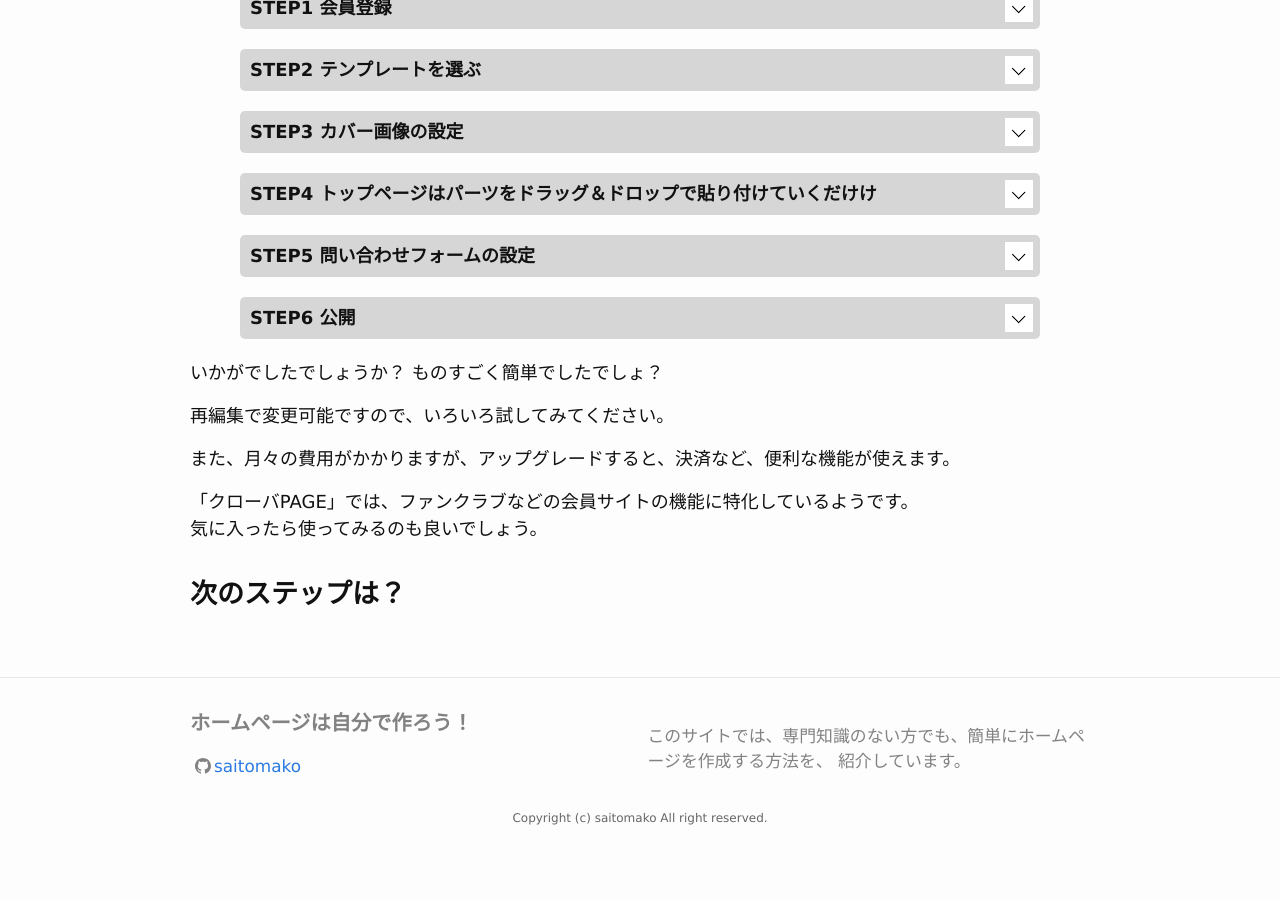
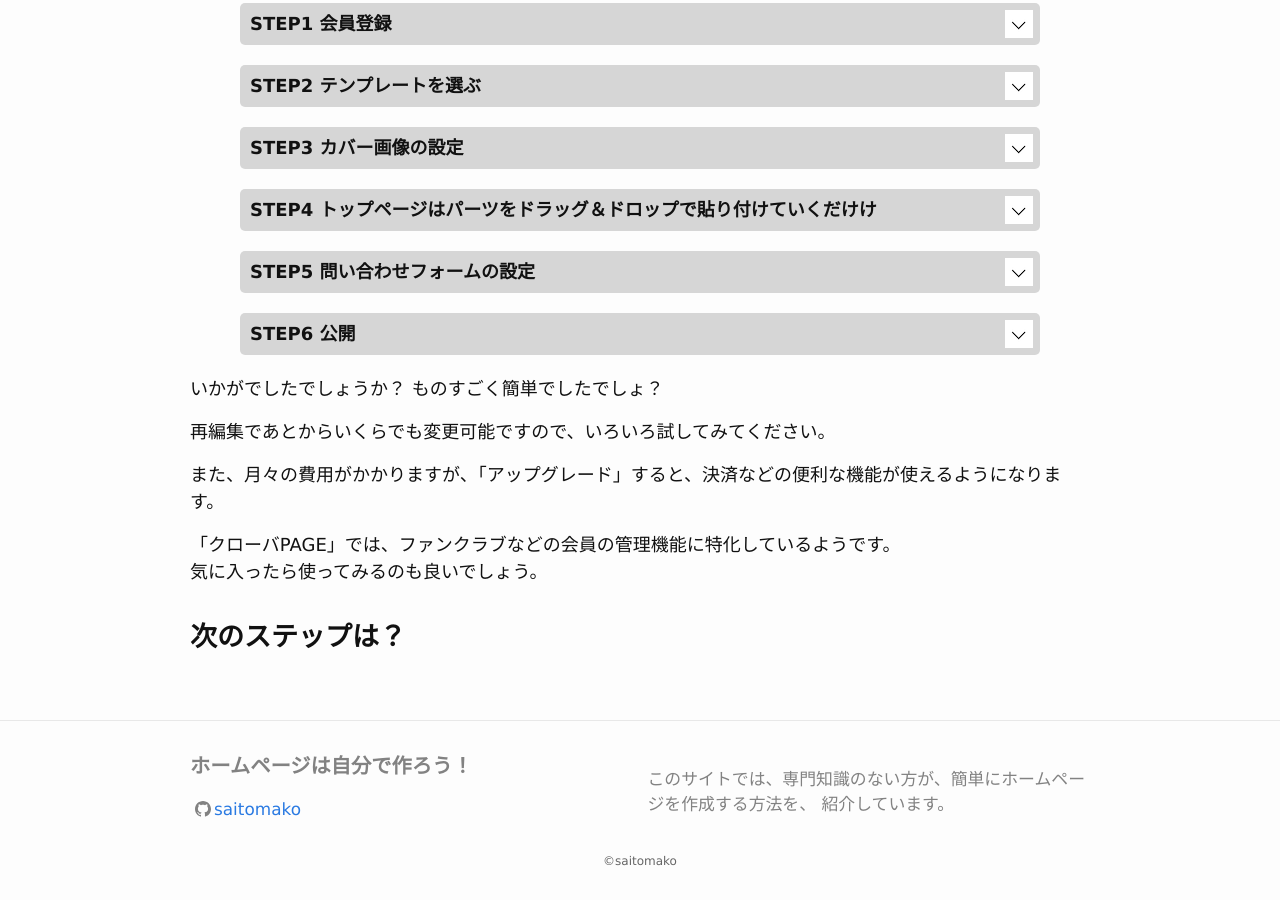
Before and after one commit to saitomako/hpbyself, a Jekyll site: the page built from index.md, in a window 1280 px wide and 900 px high, scrolled down 2400 px. Built offline with Jekyll 4.4.1, drawn with Linux system fonts in a browser that asks for light colours; our own code applies the rules of GitHub Pages for plain Markdown files; before the commit the page ends 3257 px from its top, so only the background shows below that.

Commit message:
update etc

```diff
--- a/_config.yml
+++ b/_config.yml
@@ -2,7 +2,7 @@ title: ホームページは自分で作ろう！
 author: GitHub User
 email: saitomako@gmail.com
 description: > # this means to ignore newlines untile "twitter_username:"
-  このサイトでは、専門知識のない方でも、簡単にホームページを作成する方法を、 紹介しています。
+  このサイトでは、専門知識のない方が、簡単にホームページを作成する方法を、 紹介しています。
 
 show_excerpts: true # set to true to show excerpts on the homepage
 excerpt_separator: <!--more-->
--- a/_includes/footer.html
+++ b/_includes/footer.html
@@ -18,7 +18,7 @@
     </div>
 
     <div class="copyright">
-      Copyright (c) saitomako All right reserved.
+      &copy;saitomako
     </div>
 
   </div>
--- a/index.md
+++ b/index.md
@@ -7,6 +7,8 @@ layout: home
 あなたがもし、自分のお店のホームページを作るとしたらどうしますか？
 
 まず最初に思いつくのが、ホームページ制作会社に頼んで作ってもらうことだと思います。
+
+
 でもその場合
 
 <ul class="check-mark">
@@ -143,11 +145,11 @@ URLの形式は「XXXXX.qloba.com｣となってます。XXXXXの部分を自由
 いかがでしたでしょうか？
 ものすごく簡単でしたでしょ？
 
-再編集で変更可能ですので、いろいろ試してみてください。
+再編集であとからいくらでも変更可能ですので、いろいろ試してみてください。
 
-また、月々の費用がかかりますが、アップグレードすると、決済など、便利な機能が使えます。
+また、月々の費用がかかりますが、「アップグレード」すると、決済などの便利な機能が使えるようになります。
 
-「クローバPAGE」では、ファンクラブなどの会員サイトの機能に特化しているようです。<br>
+「クローバPAGE」では、ファンクラブなどの会員の管理機能に特化しているようです。<br>
 気に入ったら使ってみるのも良いでしょう。
 
 ## 次のステップは？
```
Also changed, not shown: other parts of index.md (+1 -1 lines).
